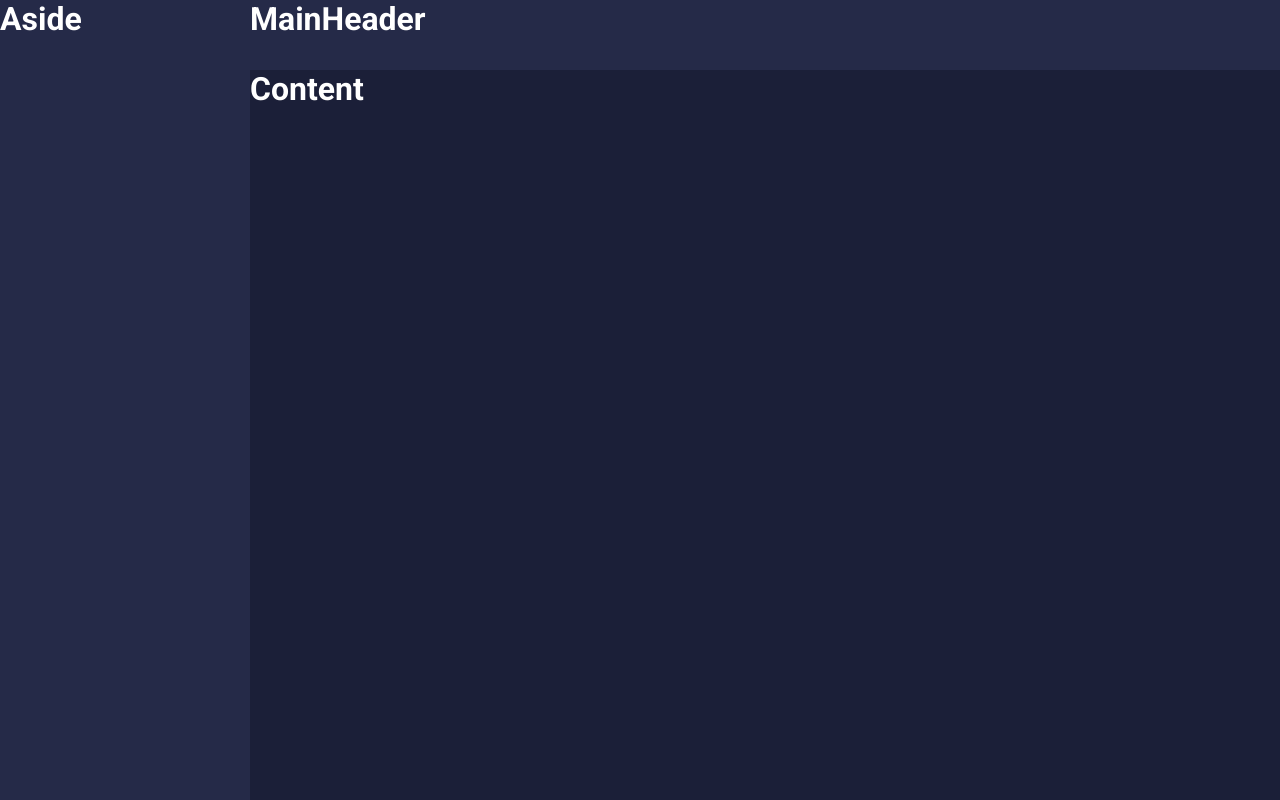
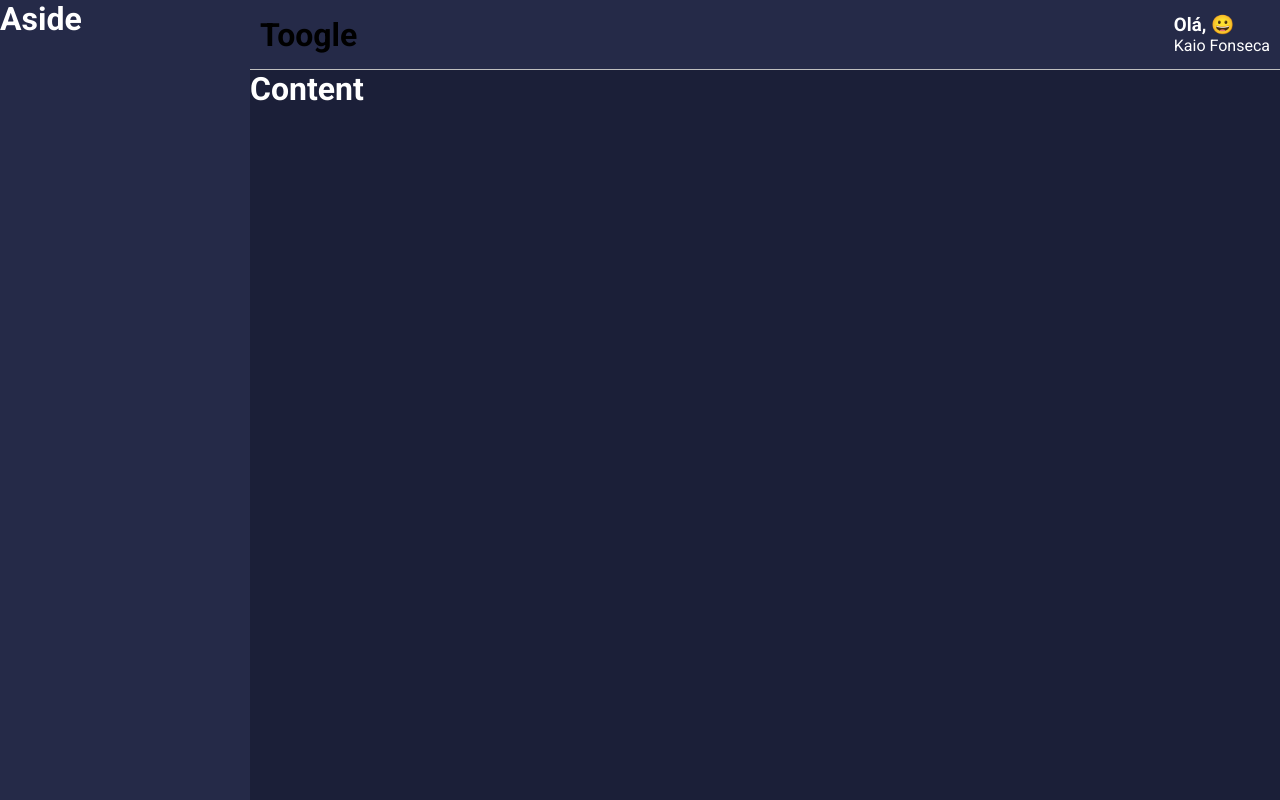
Before and after one commit to kaiofsca/my-wallet, a React (Create React App) app: page / in a window 1280 px wide. Built offline with nearby package versions, Linux system fonts and the light colour scheme.

Commit message:
criando header

```diff
--- a/src/components/MainHeader/index.tsx
+++ b/src/components/MainHeader/index.tsx
@@ -1,11 +1,28 @@
-import React from 'react'
+import React, { useMemo } from 'react'
 
-import { Container } from './styles'
+import emojis from '../../utils/emojis'
+
+import { Container,
+    Profile,
+    Welcome,
+    UserName,
+} from './styles'
 
 const MainHeader: React.FC = () => {
+
+    const emoji = useMemo(() => {
+        const indice = Math.floor(Math.random() * emojis.length)
+        return emojis[indice]
+    }, [])
+
     return (
         <Container>
-            <h1>MainHeader</h1>
+            <h1>Toogle</h1>
+
+            <Profile>
+                <Welcome>Olá, {emoji}</Welcome>
+                <UserName>Kaio Fonseca</UserName>
+            </Profile>
         </Container>
     );
 }
--- a/src/components/MainHeader/styles.ts
+++ b/src/components/MainHeader/styles.ts
@@ -2,6 +2,22 @@
 
 export const Container = styled.div`
     grid-area: MH;
-    color: ${props => props.theme.colors.white};
+
     background-color: ${props => props.theme.colors.secondary};
+
+    display: flex;
+    justify-content: space-between;
+    align-items: center;
+
+    padding: 0 10px;
+
+    border-bottom: 1px solid ${props => props.theme.colors.gray};
 `;
+
+export const Profile = styled.div`
+    color: ${props => props.theme.colors.white};;
+`
+
+export const Welcome = styled.h3``
+
+export const UserName = styled.span``
--- /dev/null
+++ b/src/utils/emojis.ts
@@ -0,0 +1 @@
+export default ['🤑', '🤩', '😍', '😎', '😀', '😄']
```
